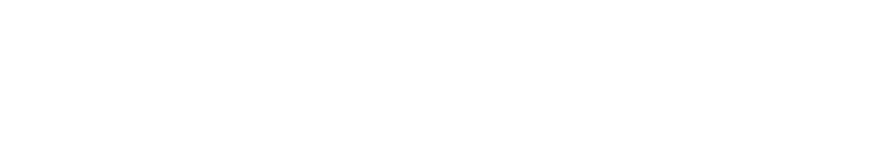
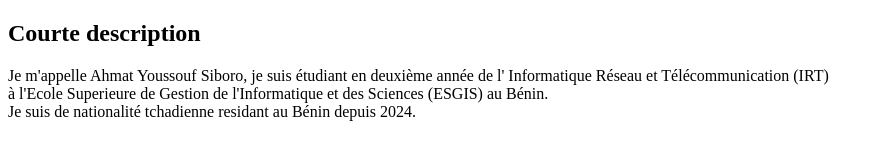
Before and after one commit to ahmadiyoussoufsiboro/mon-cv, a plain HTML site: page index.html in a window 1280 px wide. Shown: the whole page, without its empty margins (0-883 px from the left). Drawn offline with Linux system fonts and the light colour scheme.

Commit message:
mise en place de la section description

```diff
--- a/index.html
+++ b/index.html
@@ -7,6 +7,13 @@
     <title>Document</title>
 </head>
 <body>
+<section>
+<h2>Courte description</h2>
+<p>Je m'appelle Ahmat Youssouf Siboro, je suis étudiant en deuxième année de  l' Informatique Réseau
+    et Télécommunication (IRT) <br>
+    à l'Ecole Superieure de Gestion de l'Informatique et des Sciences  (ESGIS) au Bénin. <br>
+Je suis de nationalité tchadienne residant au Bénin depuis 2024. </p>
+</section>
 
 </body>
 </html>
```
